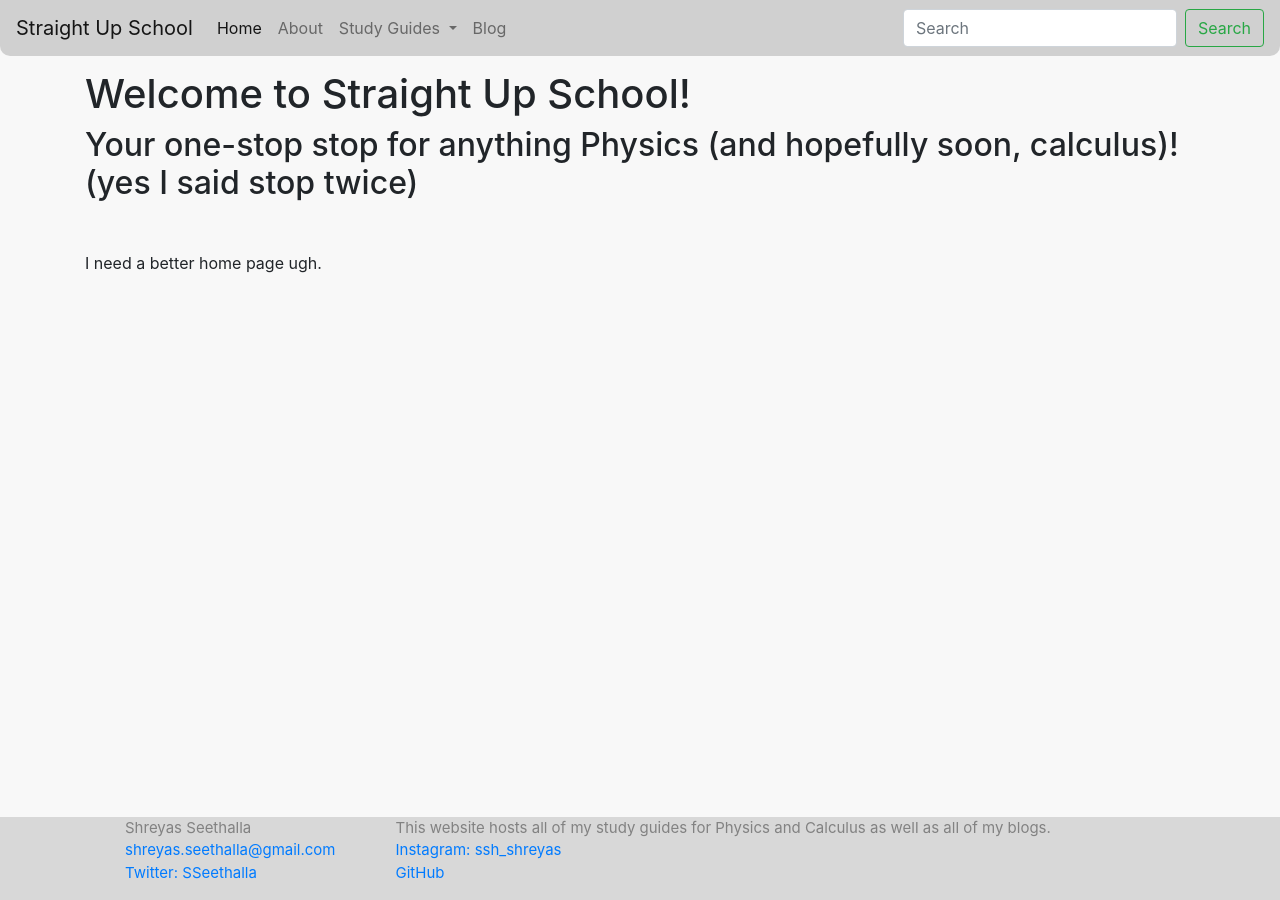
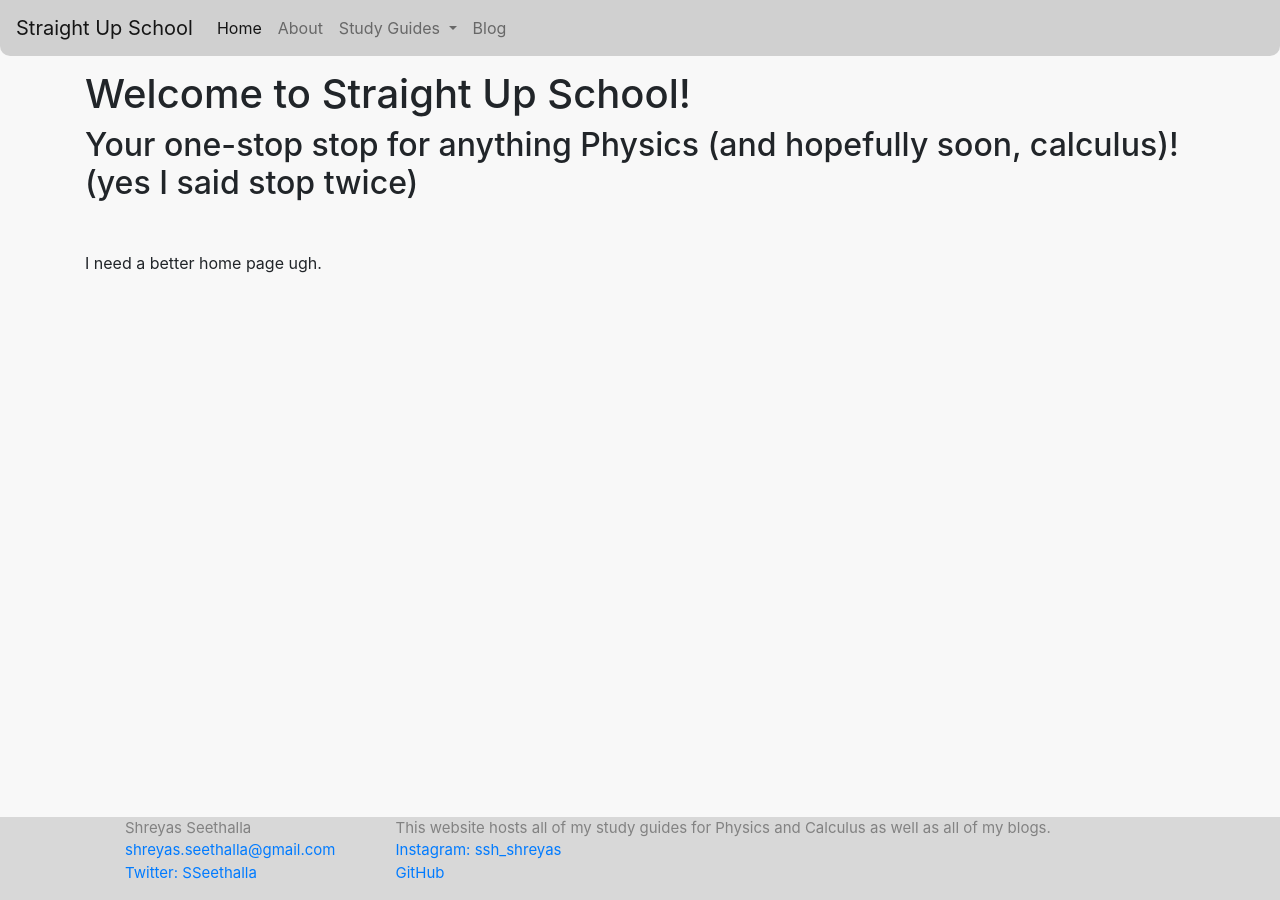
Before and after one commit to KasaiYuki/kasaiyuki.github.io, a Jekyll site: the page built from index.md, in a window 1280 px wide. Built offline with Jekyll 4.4.1, drawn with Linux system fonts in a browser that asks for light colours; comment, search, counter and statistics services are not loaded.

Commit message:
Hid search bar

```diff
--- a/_includes/navbar.html
+++ b/_includes/navbar.html
@@ -29,10 +29,10 @@
           <a class="nav-link" href="/blog">Blog</a>
         </li>
       </ul>
-      <form class="form-inline my-2 my-lg-0">
+      <!---<form class="form-inline my-2 my-lg-0">
         <input class="form-control mr-sm-2" type="search" placeholder="Search" aria-label="Search">
         <button class="btn btn-outline-success my-2 my-sm-0" type="submit">Search</button>
-      </form>
+      </form>-->
     </div>
   </nav>
 </div>
--- a/_includes/navbar2.html
+++ b/_includes/navbar2.html
@@ -29,10 +29,10 @@
           <a class="nav-link" href="/blog">Blog</a>
         </li>
       </ul>
-      <form class="form-inline my-2 my-lg-0">
+      <!---<form class="form-inline my-2 my-lg-0">
         <input class="form-control mr-sm-2" type="search" placeholder="Search" aria-label="Search">
         <button class="btn btn-outline-success my-2 my-sm-0" type="submit">Search</button>
-      </form>
+      </form>-->
     </div>
   </nav>
 </div>
```
Also changed, not shown: 4 other files.
